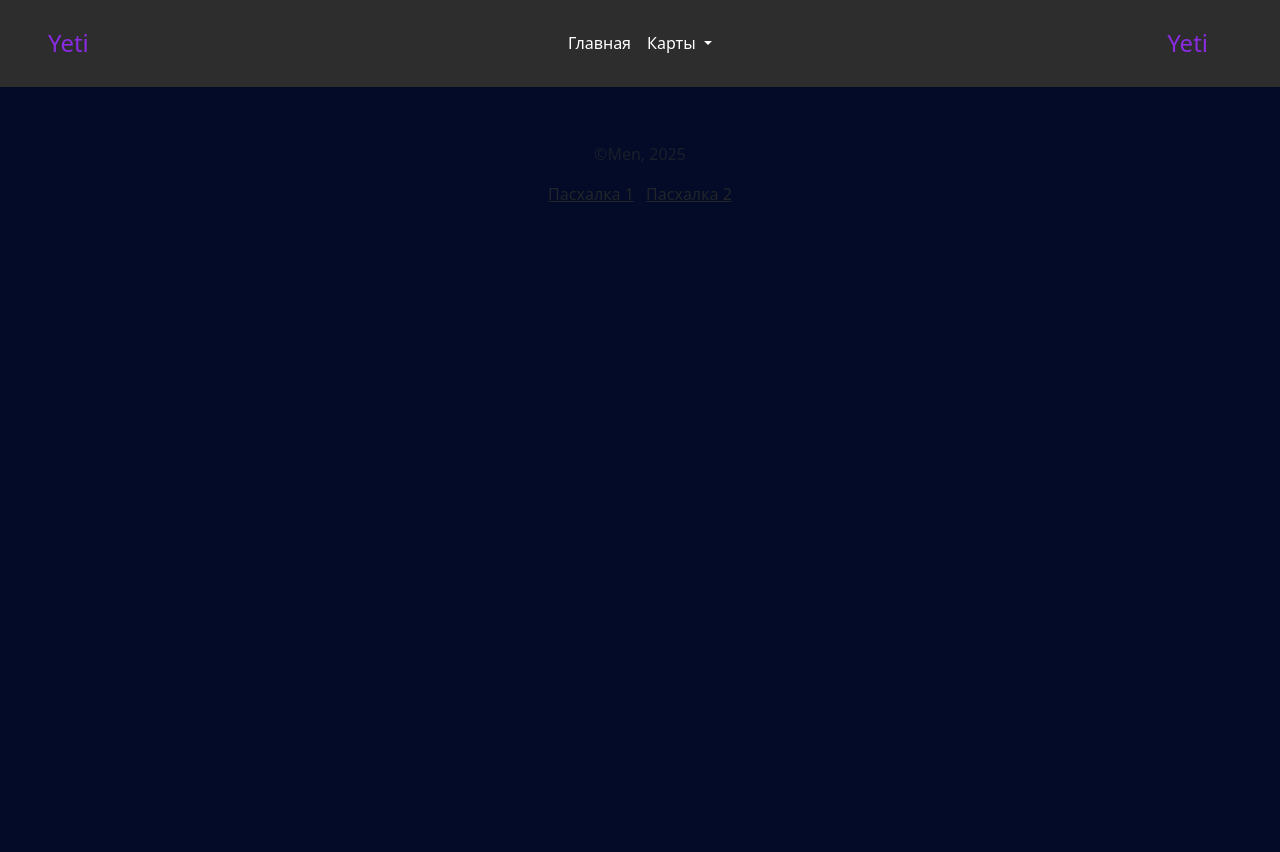
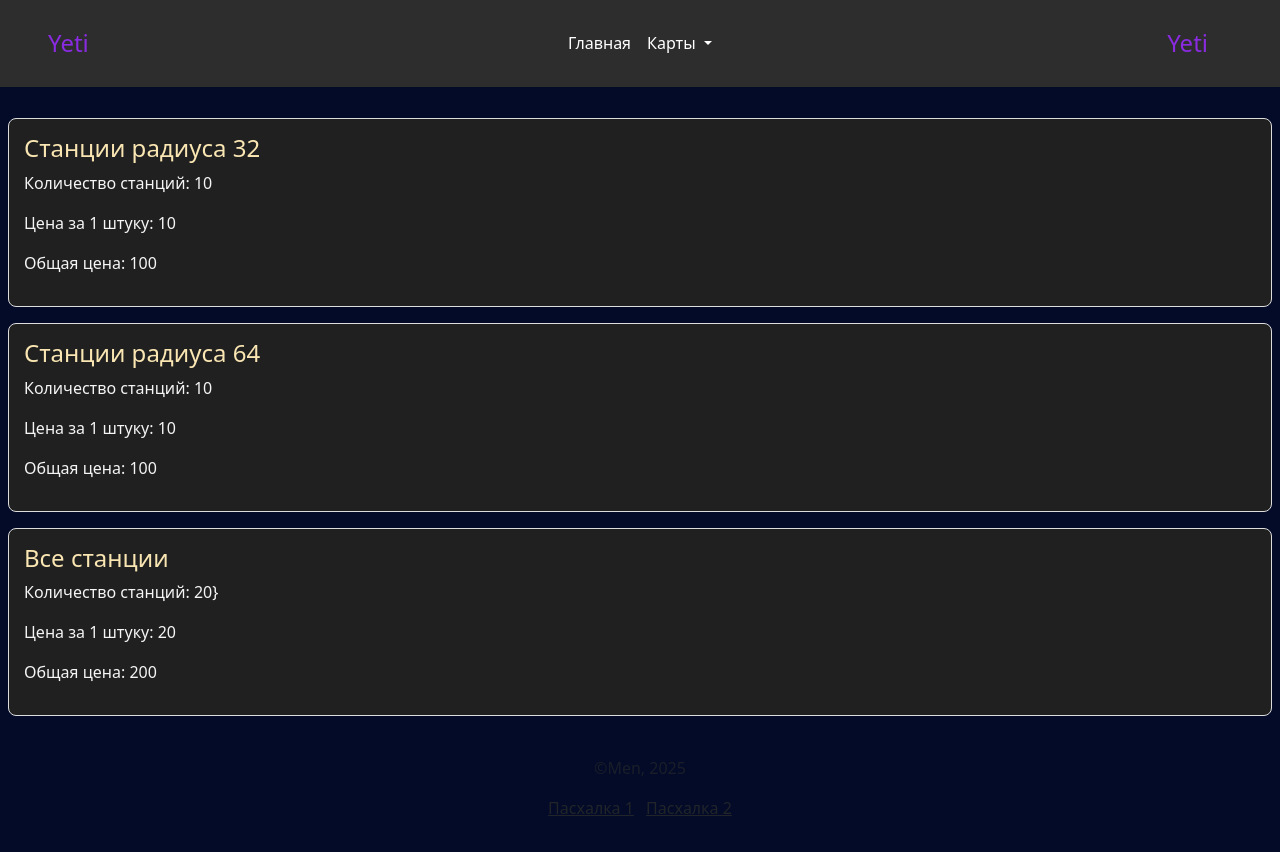
Before and after one commit to alissaryb/final-predprof-2025, a Flask app: template templates/full.html in a window 1280 px wide. Before the commit the page ends 202 px from the top, so only its background shows below. Run offline with Flask 3, Linux system fonts and the light colour scheme; the template is opened without the code that fills it: most values are stand-ins (such as "Sample title", 1, 10 or a date in 2020).

Commit message:
количество станций

```diff
--- a/main.py
+++ b/main.py
@@ -21,7 +21,7 @@ def count_price():
             d[i[2]] = i[3]
         else:
             d[i[2]] += i[3]
-    return d[0], d[1], d[0] + d[1]
+    return (d[0], d[1], d[0] + d[1])
 
 
 @app.route('/', methods=['GET', 'POST'])
@@ -44,28 +44,31 @@ def index():
 @app.route('/map', methods=['GET', 'POST'])
 def map():
     map = get_map()
-    return render_template("map.html", map=map, len=len(map), p=count_price())
+    return render_template("map.html", map=map, len=len(map))
+
 
 @app.route('/full', methods=['GET', 'POST'])
 def full():
     map = get_custom_map(modules=True, stations=True, coverage=True)
-    return render_template("full.html", map=map, len=len(map), p=count_price())
+    return render_template("full.html", map=map, len=len(map), price=count_price())
+
 
 @app.route('/station', methods=['GET', 'POST'])
 def station():
     map = get_custom_map(modules=False, stations=True, coverage=False)
-    return render_template("station.html", map=map, len=len(map), p=count_price())
+    return render_template("station.html", map=map, len=len(map), price=count_price())
+
 
 @app.route('/coverage', methods=['GET', 'POST'])
 def coverage():
     map = get_custom_map(modules=False, stations=True, coverage=True)
-    return render_template("coverage.html", map=map, len=len(map), p=count_price())
+    return render_template("coverage.html", map=map, len=len(map), price=count_price())
+
 
 @app.route('/module', methods=['GET', 'POST'])
 def module():
     map = get_custom_map(modules=True, stations=False, coverage=False)
-    return render_template("module.html", map=map, len=len(map), p=count_price())
-
+    return render_template("module.html", map=map, len=len(map))
 
 
 if __name__ == "__main__":
--- a/static/css/base.css
+++ b/static/css/base.css
@@ -6,11 +6,19 @@
 
 
 td {
-    width: 3px;
-    height: 3px;
-    /*border: 0.5px solid #ff0000;*/
+    width: 5px;
+    height: 5px;
+    /*border: 0.5px solid #000000;*/
     /*cursor: pointer;*/
-    background-color: white;
+    /*background-color: white;*/
     color: #ffffff;
-    font-size: 2px;
+    font-size: 4px;
 }
+
+table {
+    width: 1280px;
+    display: block;
+    margin-left: auto;
+    margin-right:  auto;
+
+}
--- a/templates/full.html
+++ b/templates/full.html
@@ -1,7 +1,27 @@
 {% extends "base.html" %}
 {% block main_content %}
 
-    <table style="width: 192px">
+    <div class="tablo">
+        <h4 style="color: var(--text-yellow);">Станции радиуса 32</h4>
+        <p>Количество станций: {{ price[0] }}</p>
+        <p>Цена за 1 штуку:  {{ price[1] }}</p>
+        <p>Общая цена: {{ price[0] * price[1] }}</p>
+    </div>
+    <div class="tablo">
+        <h4 style="color: var(--text-yellow);">Станции радиуса 64</h4>
+        <p>Количество станций: {{ price[2] }}</p>
+        <p>Цена за 1 штуку:  {{ price[3] }}</p>
+        <p>Общая цена: {{ price[2] * price[3] }}</p>
+    </div>
+    <div class="tablo">
+        <h4 style="color: var(--text-yellow);">Все станции</h4>
+        <p>Количество станций: {{ price[0] + price[2] }}}</p>
+        <p>Цена за 1 штуку:  {{ price[1] + price[3] }}</p>
+        <p>Общая цена: {{ price[0] * price[1] + price[2] * price[3]}}</p>
+    </div>
+
+
+    <table>
         {% for i in range(len) %}
             <tr>
             {% for j in range(len) %}
--- a/templates/map.html
+++ b/templates/map.html
@@ -1,7 +1,7 @@
 {% extends "base.html" %}
 {% block main_content %}
 
-    <table style="width: 3px">
+    <table>
         {% for i in range(len) %}
             <tr>
             {% for j in range(len) %}
--- a/templates/module.html
+++ b/templates/module.html
@@ -2,7 +2,7 @@
 {% block main_content %}
 
 
-    <table style="width: 192px">
+    <table>
         {% for i in range(len) %}
             <tr>
             {% for j in range(len) %}
```
Also changed, not shown: templates/coverage.html (+21 -1 lines), templates/station.html (+20 -1 lines).
